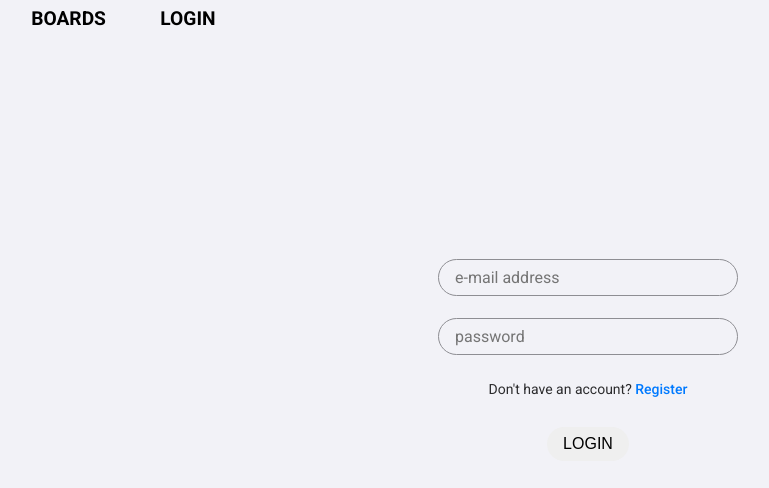
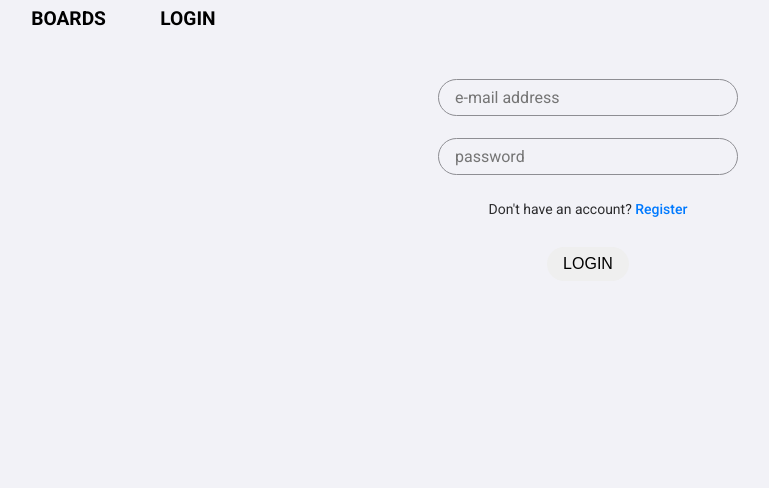
Before and after one commit to KayKostadinov/aimboard, a React (Create React App) app in the folder client/: page /login in a window 1280 px wide. Shown: the top 488 px of the page, without its empty margins (52-821 px from the left). Built offline with nearby package versions, Linux system fonts and the light colour scheme; no server answers.

Commit message:
Implemented form design

```diff
--- a/client/src/components/pages/aim/AimForm.component.jsx
+++ b/client/src/components/pages/aim/AimForm.component.jsx
@@ -11,9 +11,9 @@ const AimForm = ({ updateAim, createAim, edit, setEdit }) => {
     })
 
     return (
-        <div className="aim-form-container">
+        <div className="form-container aim-form-container">
             <form
-                className='aim-form'
+                className='form aim-form'
                 onSubmit={e => {
                     if (edit.id === 'new') {
                         createAim(formData);
@@ -30,12 +30,13 @@ const AimForm = ({ updateAim, createAim, edit, setEdit }) => {
                     <label>Name your Aim</label>
                     <input type="text" value={formData.title} onChange={e => setFormData({ ...formData, title: e.target.value })} />
                 </div>
-                <div className="form-group checkbox">
+                <div className=" checkbox">
                     <input type="checkbox"
+                        className='check'
                         name='complete'
                         checked={formData.complete}
                         onChange={e => setFormData({ ...formData, complete: e.target.checked })} />
-                    <label htmlFor='complete'>Complete?</label>
+                    <span>Complete?</span>
                 </div>
                 <div className="buttons">
                     <button type='button' className='btn' onClick={e => {
--- a/client/src/scss/_forms.scss
+++ b/client/src/scss/_forms.scss
@@ -4,9 +4,9 @@
     flex-direction: column;
     align-items: center;
     align-content: center;
-    height: 100vh;
+    width: 100%;
     min-width: 350px;
-    padding: 2rem;
+    padding: 2rem 1rem;
     text-align: center;
     background-color: transparent;
 }
@@ -24,19 +24,12 @@
 }
 
 .form{
-    @include flexCenter(center, column, flex-start);
-    height: 80%;
-
-}
-
     .form-group {
         @include flexCenter(space-between, column, center);
-    align-self: center;
         padding: .7em 0;
-
         input{
+            @include roundedBorders();
             background-color: transparent;
-        @include roundedBorders();
             font: inherit;
             padding: .5rem 1rem;
             width: 300px;
@@ -45,10 +38,20 @@
             border: 1px solid $gray;
             transition: all .3s ease-in-out;
             &:focus{
-            background-color: rgba($color: $p-lighter, $alpha: .8);
+                background-color: rgba($color: $white, $alpha: .8);
             }
             ::placeholder{
                 color: $darker;
             }
         }
     }
+    .checkbox {
+        display: flex;
+        flex-direction: row-reverse;
+        justify-content: center;
+        align-items: center;
+        span {
+            margin-right: 1em;
+        }
+    }
+}
--- a/client/src/scss/_staticComponents.scss
+++ b/client/src/scss/_staticComponents.scss
@@ -60,6 +60,9 @@
     color: $red;
 }
 
+
+
+
 // partial/ base component styles
 .avatar {
     border-radius: 50%;
--- a/client/src/scss/main.css
+++ b/client/src/scss/main.css
@@ -230,9 +230,9 @@ li {
           align-items: center;
   -ms-flex-line-pack: center;
       align-content: center;
-  height: 100vh;
+  width: 100%;
   min-width: 350px;
-  padding: 2rem;
+  padding: 2rem 1rem;
   text-align: center;
   background-color: transparent;
 }
@@ -250,26 +250,7 @@ li {
   font-weight: 500;
 }
 
-.form {
-  display: -webkit-box;
-  display: -ms-flexbox;
-  display: flex;
-  -webkit-box-align: start;
-      -ms-flex-align: start;
-          align-items: flex-start;
-  -ms-flex-line-pack: center;
-      align-content: center;
-  -webkit-box-pack: center;
-      -ms-flex-pack: center;
-          justify-content: center;
-  -webkit-box-orient: vertical;
-  -webkit-box-direction: normal;
-      -ms-flex-direction: column;
-          flex-direction: column;
-  height: 80%;
-}
-
-.form-group {
+.form .form-group {
   display: -webkit-box;
   display: -ms-flexbox;
   display: flex;
@@ -285,16 +266,14 @@ li {
   -webkit-box-direction: normal;
       -ms-flex-direction: column;
           flex-direction: column;
-  -ms-flex-item-align: center;
-      align-self: center;
   padding: .7em 0;
 }
 
-.form-group input {
-  background-color: transparent;
+.form .form-group input {
   border: none;
   border-radius: 20px;
   overflow: hidden;
+  background-color: transparent;
   font: inherit;
   padding: .5rem 1rem;
   width: 300px;
@@ -305,24 +284,44 @@ li {
   transition: all .3s ease-in-out;
 }
 
-.form-group input:focus {
-  background-color: rgba(242, 242, 247, 0.8);
+.form .form-group input:focus {
+  background-color: rgba(255, 255, 255, 0.8);
 }
 
-.form-group input ::-webkit-input-placeholder {
+.form .form-group input ::-webkit-input-placeholder {
   color: #1c1c1e;
 }
 
-.form-group input :-ms-input-placeholder {
+.form .form-group input :-ms-input-placeholder {
   color: #1c1c1e;
 }
 
-.form-group input ::-ms-input-placeholder {
+.form .form-group input ::-ms-input-placeholder {
   color: #1c1c1e;
 }
 
-.form-group input ::placeholder {
+.form .form-group input ::placeholder {
   color: #1c1c1e;
+}
+
+.form .checkbox {
+  display: -webkit-box;
+  display: -ms-flexbox;
+  display: flex;
+  -webkit-box-orient: horizontal;
+  -webkit-box-direction: reverse;
+      -ms-flex-direction: row-reverse;
+          flex-direction: row-reverse;
+  -webkit-box-pack: center;
+      -ms-flex-pack: center;
+          justify-content: center;
+  -webkit-box-align: center;
+      -ms-flex-align: center;
+          align-items: center;
+}
+
+.form .checkbox span {
+  margin-right: 1em;
 }
 
 .navbar {
@@ -582,9 +581,9 @@ li {
             align-items: center;
     -ms-flex-line-pack: center;
         align-content: center;
-    height: 100vh;
+    width: 100%;
     min-width: 350px;
-    padding: 2rem;
+    padding: 2rem 1rem;
     text-align: center;
     background-color: transparent;
   }
@@ -599,25 +598,7 @@ li {
     color: #007aff;
     font-weight: 500;
   }
-  .form {
-    display: -webkit-box;
-    display: -ms-flexbox;
-    display: flex;
-    -webkit-box-align: start;
-        -ms-flex-align: start;
-            align-items: flex-start;
-    -ms-flex-line-pack: center;
-        align-content: center;
-    -webkit-box-pack: center;
-        -ms-flex-pack: center;
-            justify-content: center;
-    -webkit-box-orient: vertical;
-    -webkit-box-direction: normal;
-        -ms-flex-direction: column;
-            flex-direction: column;
-    height: 80%;
-  }
-  .form-group {
+  .form .form-group {
     display: -webkit-box;
     display: -ms-flexbox;
     display: flex;
@@ -633,15 +614,13 @@ li {
     -webkit-box-direction: normal;
         -ms-flex-direction: column;
             flex-direction: column;
-    -ms-flex-item-align: center;
-        align-self: center;
     padding: .7em 0;
   }
-  .form-group input {
-    background-color: transparent;
+  .form .form-group input {
     border: none;
     border-radius: 20px;
     overflow: hidden;
+    background-color: transparent;
     font: inherit;
     padding: .5rem 1rem;
     width: 300px;
@@ -651,20 +630,38 @@ li {
     -webkit-transition: all .3s ease-in-out;
     transition: all .3s ease-in-out;
   }
-  .form-group input:focus {
-    background-color: rgba(242, 242, 247, 0.8);
+  .form .form-group input:focus {
+    background-color: rgba(255, 255, 255, 0.8);
   }
-  .form-group input ::-webkit-input-placeholder {
+  .form .form-group input ::-webkit-input-placeholder {
     color: #1c1c1e;
   }
-  .form-group input :-ms-input-placeholder {
+  .form .form-group input :-ms-input-placeholder {
     color: #1c1c1e;
   }
-  .form-group input ::-ms-input-placeholder {
+  .form .form-group input ::-ms-input-placeholder {
     color: #1c1c1e;
   }
-  .form-group input ::placeholder {
+  .form .form-group input ::placeholder {
     color: #1c1c1e;
+  }
+  .form .checkbox {
+    display: -webkit-box;
+    display: -ms-flexbox;
+    display: flex;
+    -webkit-box-orient: horizontal;
+    -webkit-box-direction: reverse;
+        -ms-flex-direction: row-reverse;
+            flex-direction: row-reverse;
+    -webkit-box-pack: center;
+        -ms-flex-pack: center;
+            justify-content: center;
+    -webkit-box-align: center;
+        -ms-flex-align: center;
+            align-items: center;
+  }
+  .form .checkbox span {
+    margin-right: 1em;
   }
   .aim-page {
     width: 100vw;
--- a/client/src/scss/main.scss
+++ b/client/src/scss/main.scss
@@ -13,7 +13,7 @@
 @media screen and (min-width: 620px){
 
 }
-// large tablets/ computers
+// tablets/ computers
 @media screen and (min-width: 960px){
     @import './xl/navbarXL';
     @import './xl/landingXL';
```
Also changed, not shown: client/src/scss/_variables.scss (+4 -4 lines), 1 other file (tests, documents, lock files or other folders). Lines whose indentation alone changed are shown as unchanged.
